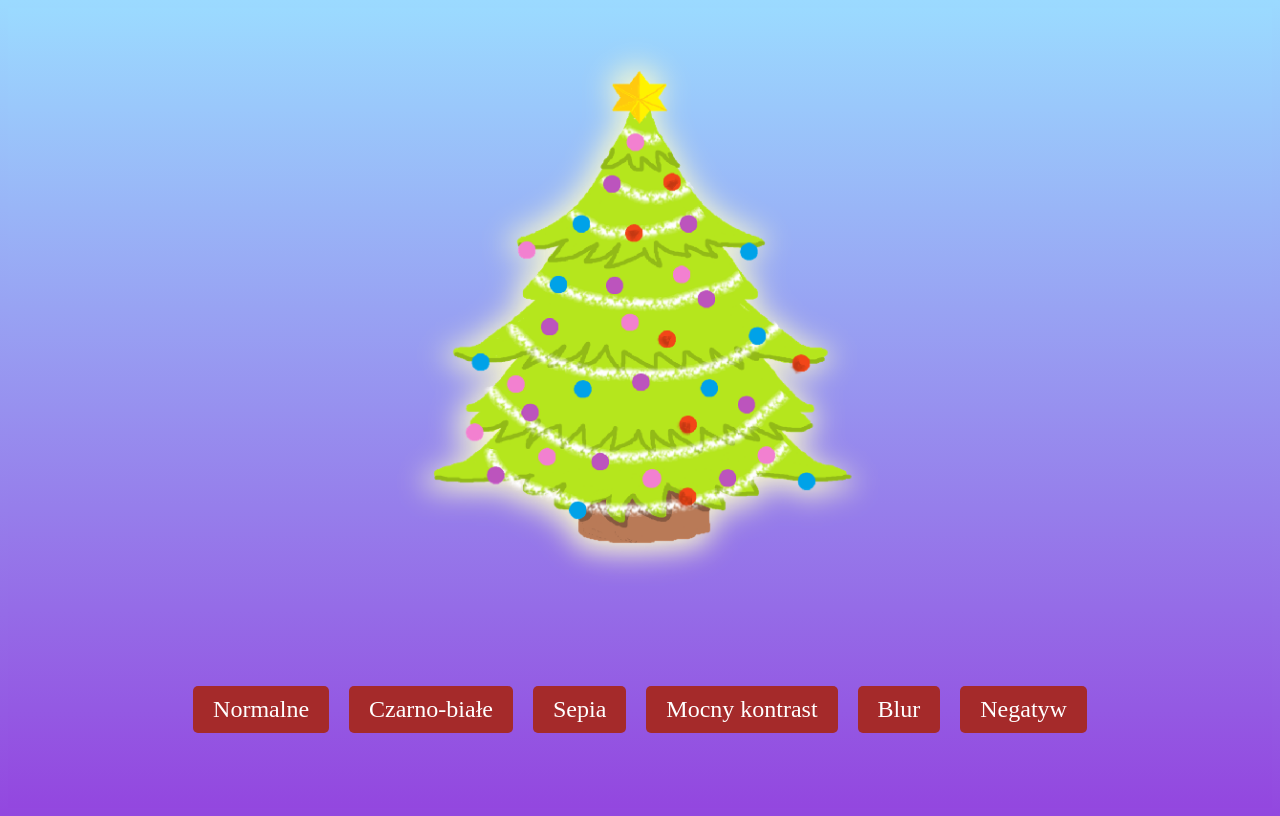
After one commit to MaxMiL4N/archiwum_lekcji, a PHP site: page /pliki_do_pobrania/18_12_2024/choinka.html in a window 1280 px wide. The commit adds this page. Run offline with PHP 8.4, Linux system fonts and the light colour scheme.

Commit message:
18_12_2024

```diff
--- /dev/null
+++ b/pliki_do_pobrania/18_12_2024/choinka.html
@@ -0,0 +1,92 @@
+<!DOCTYPE html>
+<html lang="en">
+<head>
+    <meta charset="UTF-8">
+    <meta name="viewport" content="width=device-width, initial-scale=1.0">
+    <title>Document</title>
+</head>
+<body>
+<section id="box">
+    <img src="choinka.png" id="choinka"><br>
+    <table>
+        <tr>
+            <td class="przycisk" onclick="kolorowe()">Normalne</td> <td class="przycisk" onclick="czarnobiale()">Czarno-białe</td>
+             <td class="przycisk" onclick="sepia()">Sepia</td> <td class="przycisk" onclick="mocny_kontrast()">Mocny kontrast</td>
+            <td class="przycisk" onclick="blur_f()">Blur</td><td class="przycisk" onclick="negatyw()">Negatyw</td>
+        </tr>
+    </table>
+</section>
+<script>
+    function kolorowe() {
+        document.getElementById("choinka").style.filter="";
+        document.getElementById("box").style.filter="";
+    }
+    function czarnobiale() {
+        document.getElementById("choinka").style.filter="grayscale(100%)";
+        document.getElementById("box").style.filter="grayscale(100%)";
+    }
+    function sepia() {
+        document.getElementById("choinka").style.filter="sepia(100%)";
+        document.getElementById("box").style.filter="sepia(100%)";
+    }
+    function mocny_kontrast() {
+        document.getElementById("choinka").style.filter="contrast(200%)";
+        document.getElementById("box").style.filter="";
+    }
+    function blur_f() {
+        document.getElementById("choinka").style.filter="blur(5px)";
+        document.getElementById("box").style.filter="blur(5px)";
+    }
+    function negatyw() {
+        //document.getElementById("choinka").style.filter="invert(100%)";
+        document.getElementById("choinka").style.filter="";
+        document.getElementById("box").style.filter="invert(100%)";
+    }
+</script>
+<style>
+    #box{
+        width: 100%;
+        height: 100vh;
+        background-image: linear-gradient(0deg,rgb(147, 71, 223) 0%,rgb(155,218,255) 100%);
+    }
+    body{
+        /*background-color:rgb(150, 35, 35);*/
+        background-image: linear-gradient(0deg,rgb(147, 71, 223) 0%,rgb(155,218,255) 100%);
+        background-color: brown;
+    }
+    img{
+        margin-left: auto;
+        margin-right:auto;
+        display: block;
+        height:80vh;
+    }
+    .przycisk{
+        padding-top:10px;
+        padding-bottom:10px;
+        padding-left:20px;
+        padding-right:20px;
+        border-radius:5px;
+        background-color: brown;
+        font-size: x-large;
+        text-align: center;
+        color:white;
+        cursor:pointer;
+
+    }
+    .przycisk:hover{
+        box-shadow: 0px 0px 20px gold;
+        background-color: rgb(190, 49, 49);
+    }
+    .przycisk:active{
+        box-shadow: 0px 0px 50px gold;
+        background-color: rgb(109, 28, 28);
+        cursor:wait;
+    }
+    table{
+        margin-left:auto;
+        margin-right:auto;
+        border-spacing: 20px;
+    }
+</style>
+</body>
+</html>
--- a/tworzenie_witryn.html
+++ b/tworzenie_witryn.html
@@ -34,12 +34,12 @@
     </div>
 
     <hr>
-    <div id="div_warning" class="div_warning">
+    <!--<div id="div_warning" class="div_warning">
         <p class="warning">Dla poprawnego działania plików, nie zmieniaj ich nazw, oraz trzymaj pliki z danego dnia w tym samym folderze.</p>
         <p class="warning">Nie mieszaj plików z różnych dni w jednym folderze.</p>
         <button class="warning_ok" onclick="Zrozumiano()">Zrozumiano</button>
         <button class="warning_dsa" onclick="NiePokazujPonownie()"><u>Nie pokazuj ponownie</u></button>
-    </div>
+    </div>-->
     <script src="cookie_check.js"></script>
     <script src="warning_toggle.js"></script>
     <script src="warning_off.js"></script>
@@ -49,6 +49,7 @@
     border-color: #ff2323;
     border-width: 2px;">INFO: Na tej podstronie nadal będą zamieszczane nowe pliki, ale strona sama w sobie nie będzie już aktualizowana. Mogą wystąpić błędy wizualne i inne takie ;)</p></center>
     -->
+    <label id="witrynycss_warning">Strona nie jest już wspierana.</label>
 
     <div class="day">
         <p>21.11.2024 - Zadanie na ocenę</p>
```
Also changed, not shown: css.css (+13 -0 lines), index.html (+12 -2 lines), pliki_do_pobrania/18_12_2024/preview-choinka.txt (added, +92 -0 lines), pliki_do_pobrania/18_12_2024/choinka.png (added).
